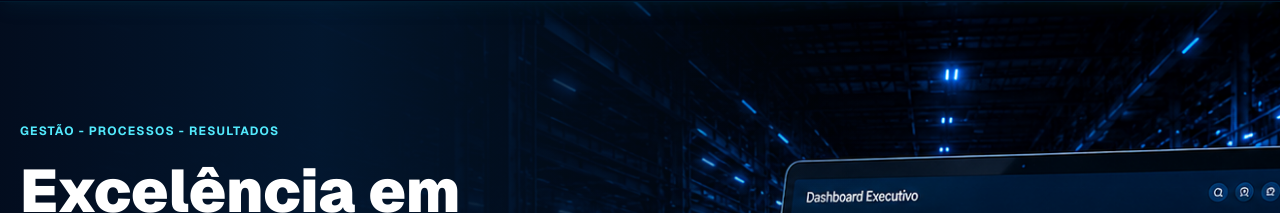
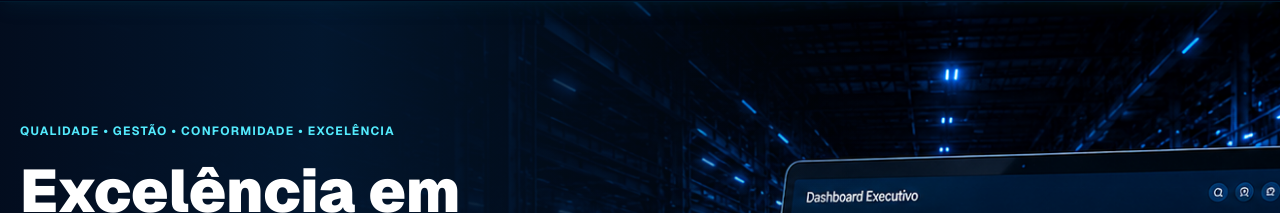
Before and after one commit to viniciusrst01-boop/qualitypro-site, a Next.js app: page / in a window 1280 px wide. Shown: the part 85-298 px from the top of the page. Built offline with nearby package versions, Linux system fonts and the light colour scheme.

Commit message:
legenda da hero

```diff
--- a/src/app/page.tsx
+++ b/src/app/page.tsx
@@ -230,7 +230,7 @@ export default function Home() {
         <div className="mx-auto grid w-full max-w-7xl items-center gap-8 px-4 py-12 sm:px-5 sm:py-16 lg:grid-cols-[0.85fr_1.15fr] lg:gap-12 lg:pt-24 lg:pb-38">
           <div className="min-w-0 max-w-[22rem] sm:max-w-xl lg:max-w-none">
             <p className="text-xs font-bold uppercase tracking-widest text-cyan-300">
-              Gestão - Processos - Resultados
+              Qualidade • Gestão • Conformidade • Excelência
             </p>
             <h1 className="mt-5 max-w-full text-[1.95rem] font-black leading-[1.08] sm:text-5xl md:text-6xl">
               Excelência em{" "}
```
